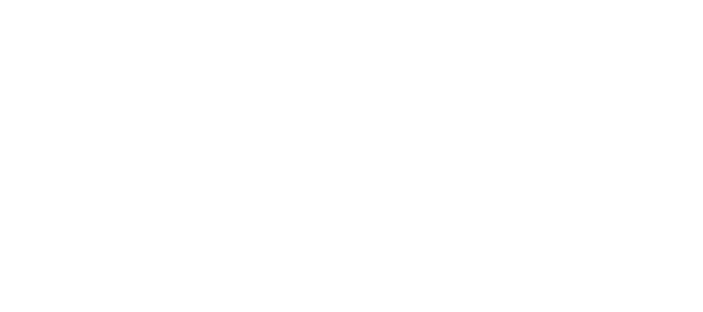
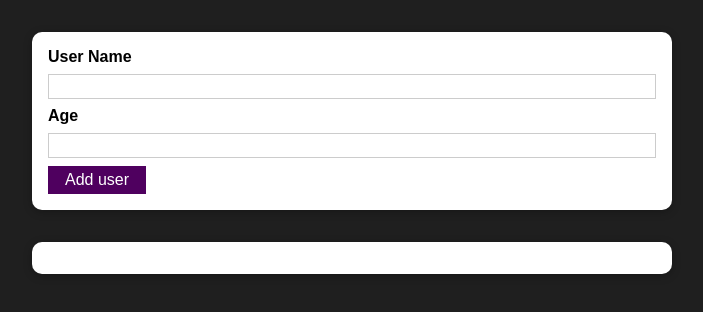
Before and after one commit to jrobi001/React-test-ground, a React (Create React App) app in the folder my-app/: page / in a window 1280 px wide. Shown: the top 312 px of the page, without its empty margins (288-991 px from the left). Built offline with nearby package versions, Linux system fonts and the light colour scheme.

Commit message:
partways

```diff
--- a/my-app/src/App.js
+++ b/my-app/src/App.js
@@ -1,9 +1,36 @@
-import React from 'react';
+import React, { useState } from 'react';
+
+import AddUser from './components/Users/AddUser';
+import UsersList from './components/Users/UsersList';
+import ErrorModal from './components/UI/ErrorModal';
 
 
 function App() {
+  const [formValid, setFormValid] = useState(true);
+  const [users, setUsesrs] = useState([]);
+
+  const handleInvalidForm = () => {
+    console.log("oh no!");
+    setFormValid(false);
+  }
+
+  const handleSuccessfulForm = (name, age) => {
+    setUsesrs((prevUsers) => {
+      return [{
+        name: name,
+        age: age,
+        id: Math.random().toString(),
+      }, ...prevUsers]
+    })
+  }
+
   return (
     <div>
+      {!formValid && <ErrorModal title="Oh no" message="try again"></ErrorModal>}
+
+      <AddUser onInvalidForm={handleInvalidForm} onSuccessfulForm={handleSuccessfulForm}></AddUser>
+
+      <UsersList users={users}></UsersList>
 
     </div>
   );
--- /dev/null
+++ b/my-app/src/components/UI/Button.js
@@ -0,0 +1,18 @@
+import React from "react";
+
+import styles from './Button.module.css'
+
+
+const Button = (props) => {
+    return (
+        <button
+            type={props.type || "button"}
+            className={`${styles.button} ${props.className}`}
+            onClick={props.onClick}
+        >
+            {props.children}
+        </button>
+    )
+}
+
+export default Button
--- /dev/null
+++ b/my-app/src/components/UI/Button.module.css
@@ -0,0 +1,20 @@
+.button {
+    font: inherit;
+    border: 1px solid #4f005f;
+    background: #4f005f;
+    color: white;
+    padding: 0.25rem 1rem;
+    cursor: pointer;
+
+}
+
+.button:hover,
+.button:active {
+    background: #7f1188;
+    border-color: #7f1188;
+
+}
+
+button:focus {
+    outline: none;
+}
--- /dev/null
+++ b/my-app/src/components/UI/Card.js
@@ -0,0 +1,13 @@
+import React from "react";
+import styles from './Card.module.css'
+
+
+const Card = (props) => {
+    return (
+        <div className={`${styles.card} ${props.className}`}>
+            {props.children}
+        </div>
+    )
+}
+
+export default Card;
--- /dev/null
+++ b/my-app/src/components/UI/Card.module.css
@@ -0,0 +1,5 @@
+.card {
+    background: white;
+    box-shadow: 0 2px 8px rgba(0, 0, 0, 0.26);
+    border-radius: 10px;
+}
--- /dev/null
+++ b/my-app/src/components/UI/ErrorModal.js
@@ -0,0 +1,24 @@
+import React from "react";
+import Card from "./Card";
+import Button from "./Button";
+import styles from './ErrorModal.module.css'
+
+const ErrorModal = (props) => {
+
+
+    return (
+        <Card className={styles.modal}>
+            <header className={styles.header}>
+                <h2>{props.title}</h2>
+            </header>
+            <div className={styles.content}>
+                <p>{props.message}</p>
+            </div>
+            <footer className={styles.actions}>
+                <Button>Okay</Button>
+            </footer>
+        </Card>
+    )
+}
+
+export default ErrorModal;
--- /dev/null
+++ b/my-app/src/components/UI/ErrorModal.module.css
@@ -0,0 +1,45 @@
+.backdrop {
+    position: fixed;
+    top: 0;
+    left: 0;
+    width: 100%;
+    height: 100vh;
+    z-index: 10;
+    background: rgba(0, 0, 0, 0.75);
+  }
+
+  .modal {
+    position: fixed;
+    top: 30vh;
+    left: 10%;
+    width: 80%;
+    z-index: 100;
+    overflow: hidden;
+  }
+
+  .header {
+    background: #4f005f;
+    padding: 1rem;
+  }
+
+  .header h2 {
+    margin: 0;
+    color: white;
+  }
+
+  .content {
+    padding: 1rem;
+  }
+
+  .actions {
+    padding: 1rem;
+    display: flex;
+    justify-content: flex-end;
+  }
+
+  @media (min-width: 768px) {
+    .modal {
+      left: calc(50% - 20rem);
+      width: 40rem;
+    }
+  }
--- /dev/null
+++ b/my-app/src/components/Users/AddUser.js
@@ -0,0 +1,53 @@
+import React, { useState } from "react";
+import styles from './AddUser.module.css';
+import Card from "../UI/Card";
+import Button from "../UI/Button"
+
+
+const AddUser = (props) => {
+
+    const [user, setUser] = useState("");
+    const [age, setAge] = useState("");
+    // const [, set] = useState(initialState)
+
+    const handleUsernameInput = (event) => {
+        setUser(event.target.value);
+    }
+
+    const handleAgeInput = (event) => {
+        setAge(event.target.value);
+    }
+
+    const handleSubmit = (event) => {
+        event.preventDefault();
+        if (user.trim().length === 0 || age.trim().length === 0) {
+            props.onInvalidForm();
+        } else if (+age < 1) {
+            props.onInvalidForm();
+        } else {
+            props.onSuccessfulForm(user, age)
+        }
+
+        setUser('');
+        setAge('');
+    }
+
+
+
+
+    return (
+        <Card className={styles.input}>
+            <form onSubmit={handleSubmit}>
+                <label htmlFor="username" >User Name</label>
+                <input id="username" type="text" onChange={handleUsernameInput} value={user}></input>
+                <label htmlFor="age" >Age</label>
+                <input id="age" type="number" onChange={handleAgeInput} value={age}></input>
+                <Button type="submit" >Add user</Button>
+            </form>
+        </Card>
+    )
+
+};
+
+
+export default AddUser;
--- /dev/null
+++ b/my-app/src/components/Users/AddUser.module.css
@@ -0,0 +1,26 @@
+.input {
+    margin: 2rem auto;
+    padding: 1rem;
+    width: 90%;
+    max-width: 40rem;
+}
+
+.input label {
+    display: block;
+    font-weight: bold;
+    margin-bottom: 0.5rem;
+}
+
+.input input {
+    font: inherit;
+    display: block;
+    width: 100%;
+    border: 1px solid #ccc;
+    padding: 0.15rem;
+    margin-bottom: 0.5rem;
+}
+
+.input input:focus {
+    outline: none;
+    border-color: #4f005f;
+}
--- /dev/null
+++ b/my-app/src/components/Users/UsersList.js
@@ -0,0 +1,20 @@
+import React from "react";
+import Card from "../UI/Card";
+
+import styles from "./UsersList.module.css"
+
+const UsersList = (props) => {
+    return (
+        <Card className={styles.users}>
+            <ul>
+                {props.users.map((user) => (
+                    <li key={user.id}>
+                        {user.name} ({user.age} years old)
+                    </li>
+                ))}
+            </ul>
+        </Card>
+    );
+};
+
+export default UsersList;
--- /dev/null
+++ b/my-app/src/components/Users/UsersList.module.css
@@ -0,0 +1,16 @@
+.users {
+    margin: 2rem auto;
+    width: 90%;
+    max-width: 40rem;
+  }
+
+  .users ul {
+    list-style: none;
+    padding: 1rem;
+  }
+
+  .users li {
+    border: 1px solid #ccc;
+    margin: 0.5rem 0;
+    padding: 0.5rem;
+  }
--- a/my-app/src/index.css
+++ b/my-app/src/index.css
@@ -4,6 +4,7 @@
 
 html {
   font-family: sans-serif;
+  background: #1f1f1f;
 }
 
 body {
```
